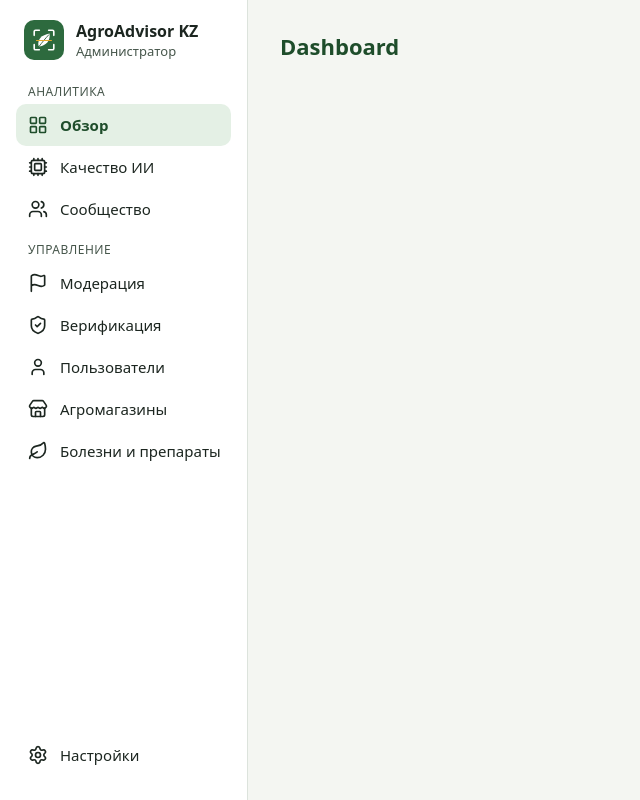
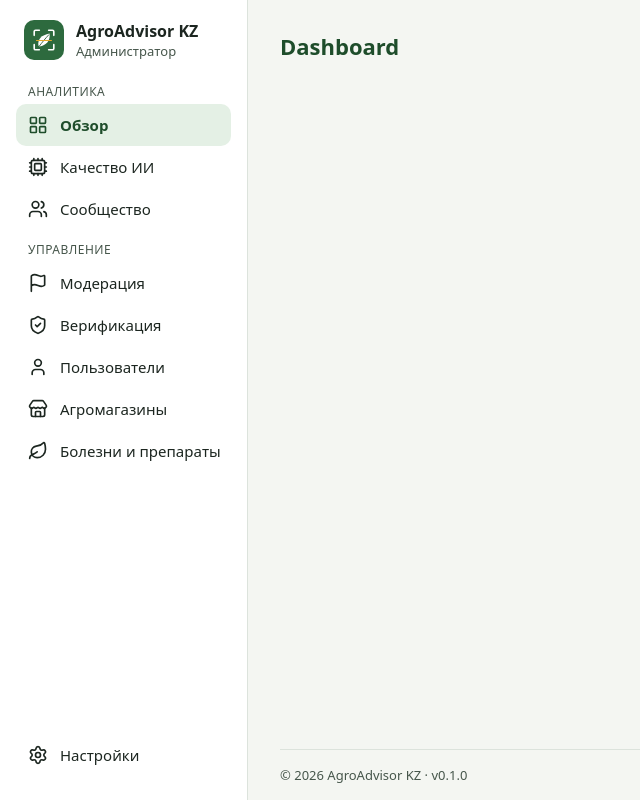
Before and after one commit to nurbolatdev/agroadvisor-kz, a React (Vite) app in the folder apps/admin-web/: page / in a window 1280 px wide. Shown: the whole page, without its empty margins (0-640 px from the left). Built offline with nearby package versions, Linux system fonts and the light colour scheme.

Commit message:
feat(admin): add Footer

```diff
--- /dev/null
+++ b/apps/admin-web/src/layouts/Footer.tsx
@@ -0,0 +1,9 @@
+const APP_VERSION = 'v0.1.0'
+
+export function Footer() {
+  return (
+    <footer className="mt-8 border-t border-border py-4 text-caption font-normal text-text-muted">
+      © {new Date().getFullYear()} AgroAdvisor KZ · {APP_VERSION}
+    </footer>
+  )
+}
--- a/apps/admin-web/src/layouts/MainLayout.tsx
+++ b/apps/admin-web/src/layouts/MainLayout.tsx
@@ -1,13 +1,17 @@
 import { Outlet } from 'react-router-dom'
+import { Footer } from '@/layouts/Footer'
 import { Sidebar } from '@/layouts/Sidebar'
 
 export function MainLayout() {
   return (
     <div className="flex min-h-screen">
       <Sidebar />
-      <main className="min-w-0 flex-1 px-4 pt-6 sm:px-6 lg:px-8 lg:pt-8">
-        <Outlet />
-      </main>
+      <div className="flex min-w-0 flex-1 flex-col px-4 pt-6 sm:px-6 lg:px-8 lg:pt-8">
+        <main className="flex-1">
+          <Outlet />
+        </main>
+        <Footer />
+      </div>
     </div>
   )
 }
```
